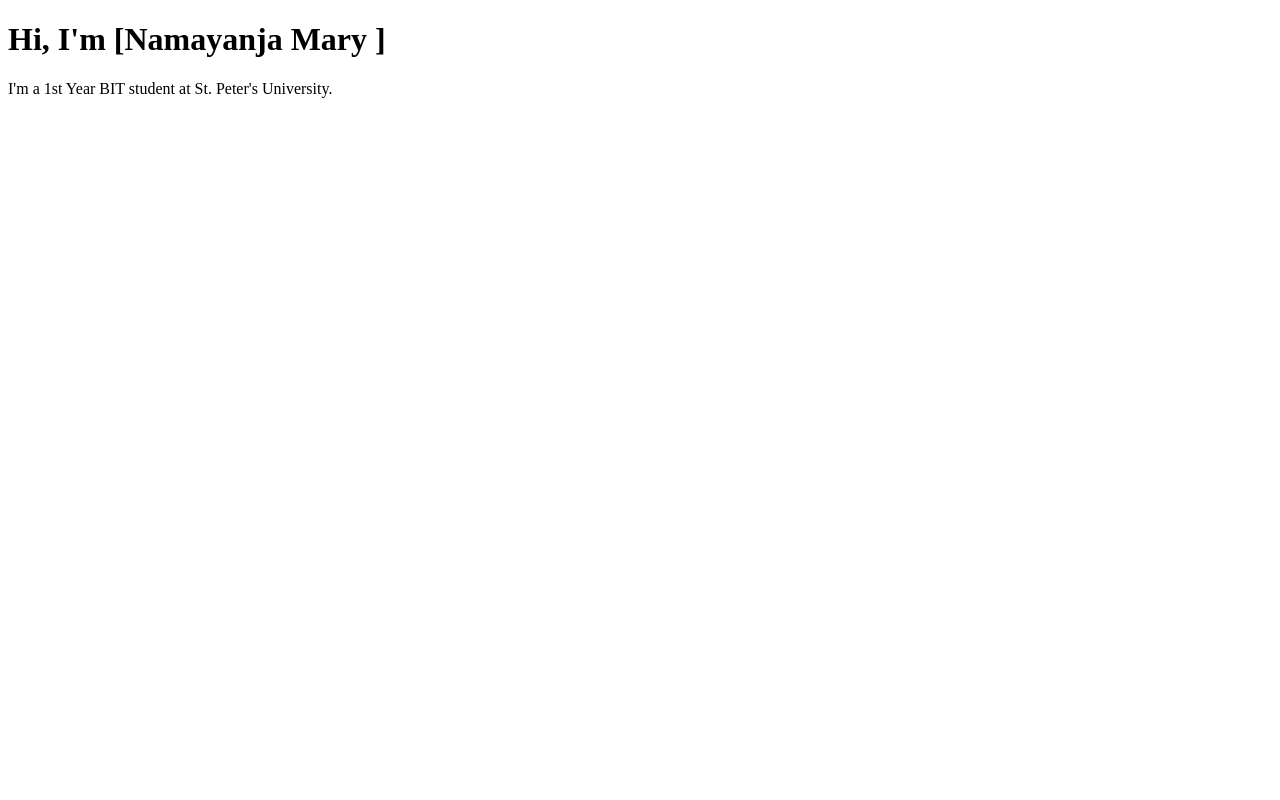
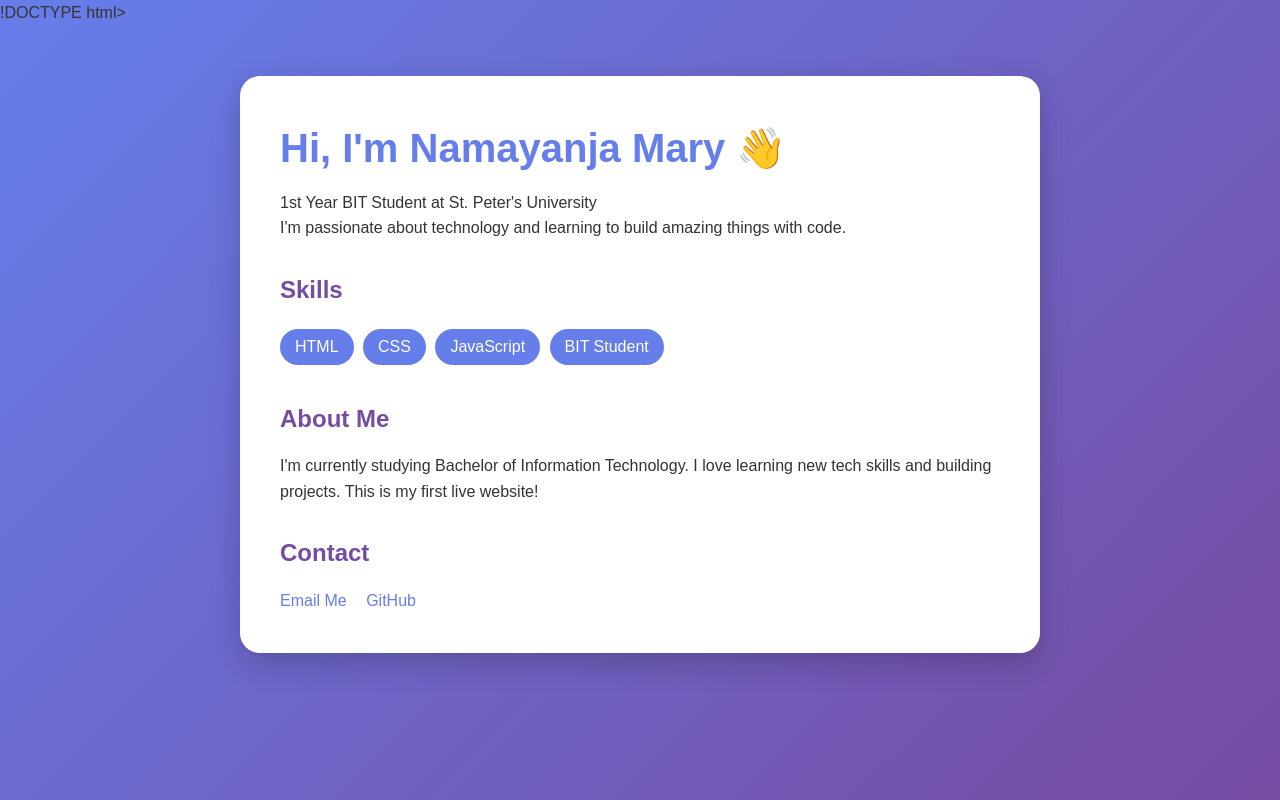
Before and after one commit to princessnessa578/my-portfolio, a plain HTML site: page index.html in a window 1280 px wide. Drawn offline with Linux system fonts and the light colour scheme.

Commit message:
Update index.html

```diff
--- a/index.html
+++ b/index.html
@@ -1,10 +1,77 @@
-<!DOCTYPE html>
-<html>
+!DOCTYPE html>
+<html lang="en">
 <head>
-  <title>My Portfolio</title>
+    <meta charset="UTF-8">
+    <meta name="viewport" content="width=device-width, initial-scale=1.0">
+    <title>Namayanja Mary | Portfolio</title>
+    <style>
+        * {
+            margin: 0;
+            padding: 0;
+            box-sizing: border-box;
+            font-family: 'Arial', sans-serif;
+        }
+        body {
+            background: linear-gradient(135deg, #667eea 0%, #764ba2 100%);
+            color: #333;
+            line-height: 1.6;
+        }
+        .container {
+            max-width: 800px;
+            margin: 50px auto;
+            background: white;
+            padding: 40px;
+            border-radius: 20px;
+            box-shadow: 0 10px 30px rgba(0,0,0,0.2);
+        }
+        h1 {
+            color: #667eea;
+            font-size: 2.5em;
+            margin-bottom: 10px;
+        }
+        h2 {
+            color: #764ba2;
+            margin-top: 30px;
+            margin-bottom: 15px;
+        }
+        .tag {
+            background: #667eea;
+            color: white;
+            padding: 5px 15px;
+            border-radius: 20px;
+            display: inline-block;
+            margin: 5px 5px 5px 0;
+        }
+        .contact a {
+            color: #667eea;
+            text-decoration: none;
+            margin-right: 15px;
+        }
+        .contact a:hover {
+            text-decoration: underline;
+        }
+    </style>
 </head>
 <body>
-  <h1>Hi, I'm [Namayanja Mary ]</h1>
-  <p>I'm a 1st Year BIT student at St. Peter's University.</p>
+    <div class="container">
+        <h1>Hi, I'm Namayanja Mary 👋</h1>
+        <p>1st Year BIT Student at St. Peter's University</p>
+        <p>I'm passionate about technology and learning to build amazing things with code.</p>
+
+        <h2>Skills</h2>
+        <span class="tag">HTML</span>
+        <span class="tag">CSS</span>
+        <span class="tag">JavaScript</span>
+        <span class="tag">BIT Student</span>
+
+        <h2>About Me</h2>
+        <p>I'm currently studying Bachelor of Information Technology. I love learning new tech skills and building projects. This is my first live website!</p>
+
+        <h2>Contact</h2>
+        <div class="contact">
+            <a href="mailto:your.email@gmail.com">Email Me</a>
+            <a href="https://github.com/princessnessa578">GitHub</a>
+        </div>
+    </div>
 </body>
 </html>
```
